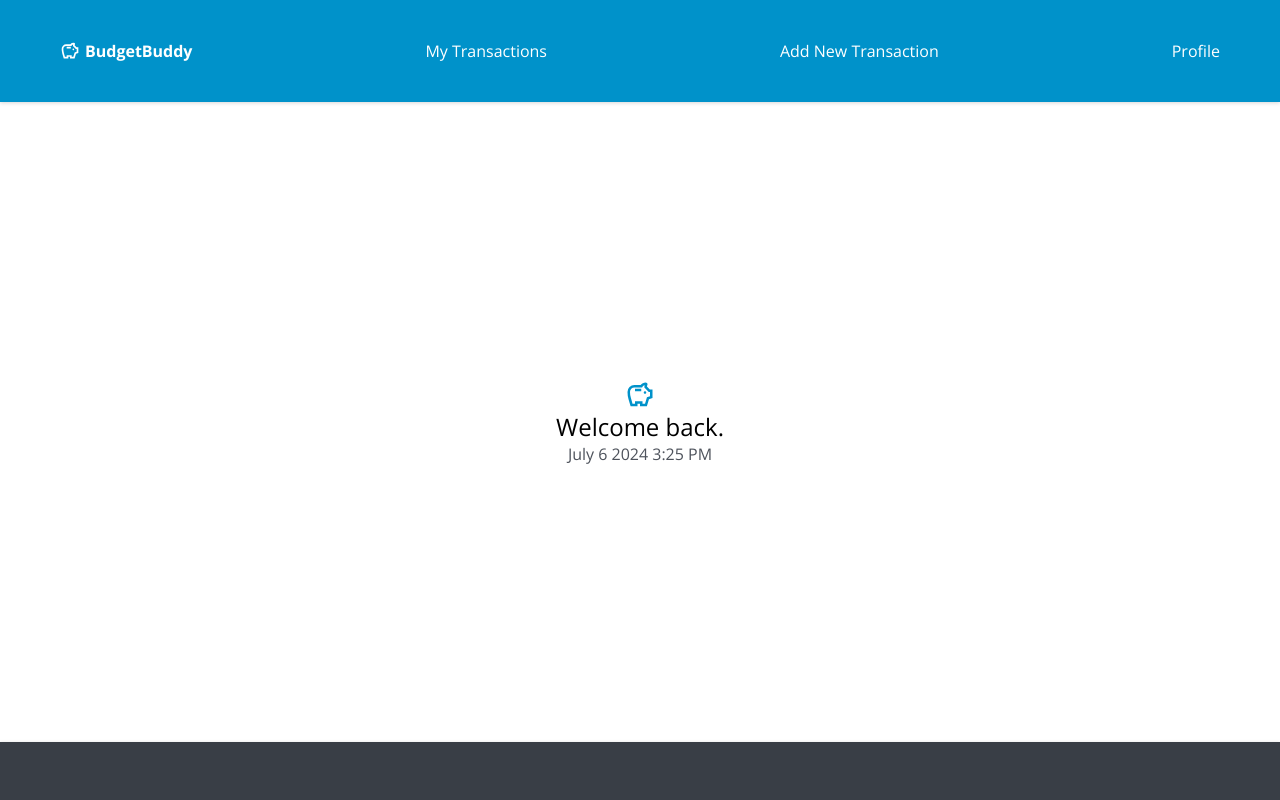
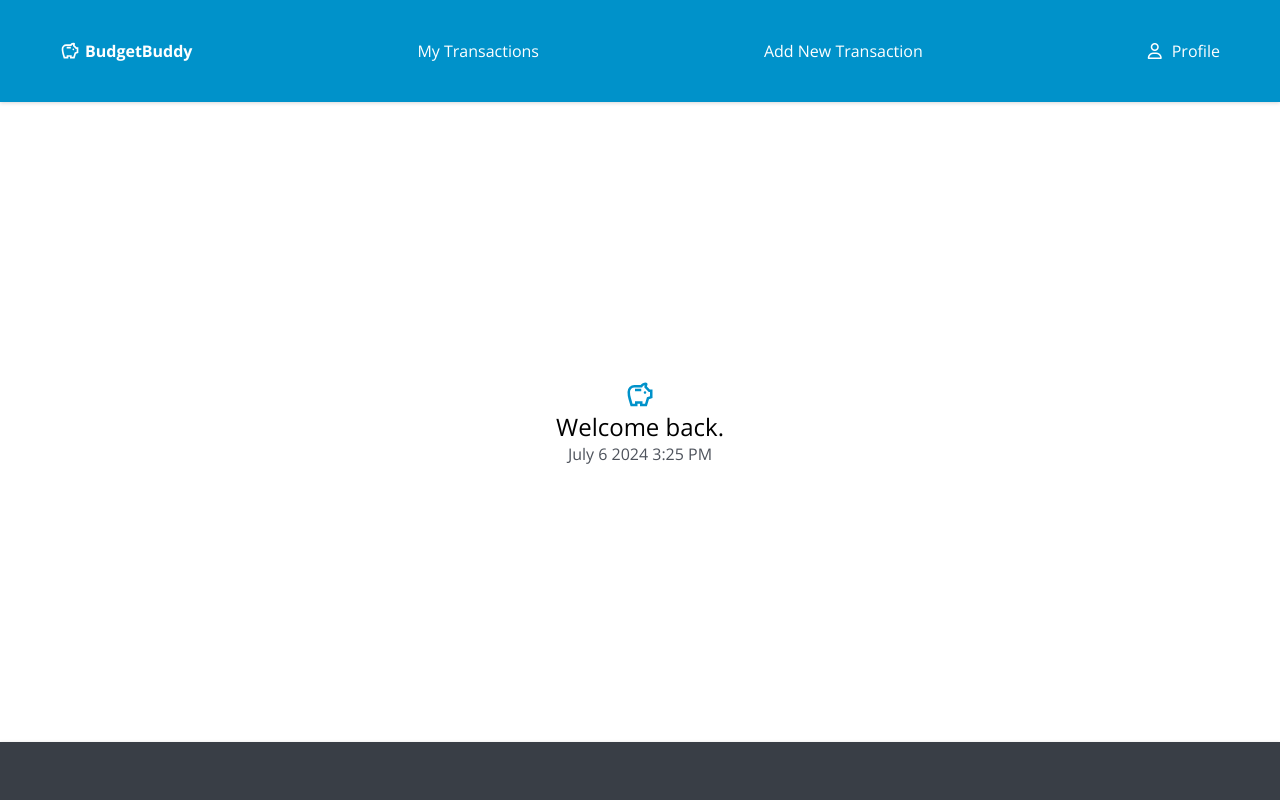
Before and after one commit to alexandra-perez/budget_app_frontend, a React (Vite) app: page / in a window 1280 px wide. Shown: the top 800 px of the page. Built offline with nearby package versions, Linux system fonts and the light colour scheme; no server answers.

Commit message:
Edit transaction model

```diff
--- a/src/Components/CreateForm/CreateForm.jsx
+++ b/src/Components/CreateForm/CreateForm.jsx
@@ -57,7 +57,7 @@ export default function CreateForm() {
             id="category"
             name="category"
             onChange={handleTextChange}
-            // required
+            required
           >
             <option value="">Select a category</option>
             <option value="Utilities">Utilities</option>
@@ -118,7 +118,7 @@ export default function CreateForm() {
             autoComplete="off"
           />
         </div>
-        <button onClick={handleSubmit}>Submit</button>
+        <button type='submit'>Submit</button>
       </form>
     </div>
   );
--- a/src/Components/DonutChart/DonutChart.jsx
+++ b/src/Components/DonutChart/DonutChart.jsx
@@ -26,7 +26,7 @@ export default function DonutChart({ transactions }) {
         data,
         backgroundColor: [
           '#FF6384',
-          '#36A2EB',
+          '#01CA57',
           '#FFCE56',
           '#4BC0C0',
           '#9966FF',
@@ -43,7 +43,7 @@ export default function DonutChart({ transactions }) {
           plugins: {
             title: {
               display: true,
-              text: 'Transactions',
+              text: 'By Category',
             },
           },
         }}
--- a/src/Components/Footer/Footer.scss
+++ b/src/Components/Footer/Footer.scss
@@ -33,11 +33,4 @@
         }
 
     }
-
-    .icons {
-        i {
-            margin-right: 10px;
-        }
-    }
-
 }
--- a/src/Components/Nav/Nav.jsx
+++ b/src/Components/Nav/Nav.jsx
@@ -8,7 +8,7 @@ export default function Nav() {
         <Link to="/">
           <li>
             {' '}
-            <div className='logo'>
+            <div className="logo">
               <svg
                 xmlns="http://www.w3.org/2000/svg"
                 height="20px"
@@ -29,7 +29,11 @@ export default function Nav() {
           <li>Add New Transaction</li>
         </Link>
         <Link to="/profile">
-        <li>Profile</li></Link>
+          <li>
+            <i class="fa-regular fa-user"></i>
+            Profile
+          </li>
+        </Link>
       </ul>
     </nav>
   );
--- a/src/Components/Transactions/Transactions.jsx
+++ b/src/Components/Transactions/Transactions.jsx
@@ -55,7 +55,7 @@ export default function Transactions() {
         <h1>Available Balance: ${balance.toFixed(2)}</h1>
       </div>{' '}
       <div className="data">
-        <h2>Budget Data</h2>
+        <h2>Total Transactions</h2>
         <DonutChart transactions={transactions} />
       </div>
     </div>
--- a/src/index.css
+++ b/src/index.css
@@ -151,3 +151,8 @@ hr {
   border: 1px solid #0192ca;
   margin: 20px 0px;
 }
+
+/* ICONS */
+ i {
+            margin-right: 10px;
+        }
```
